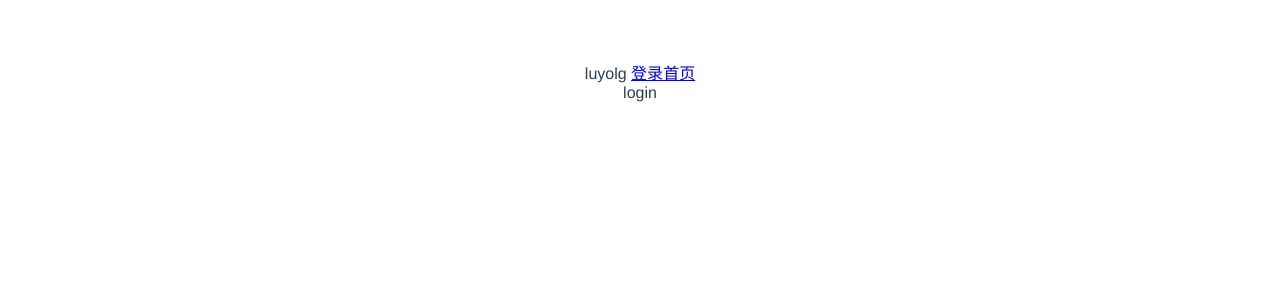
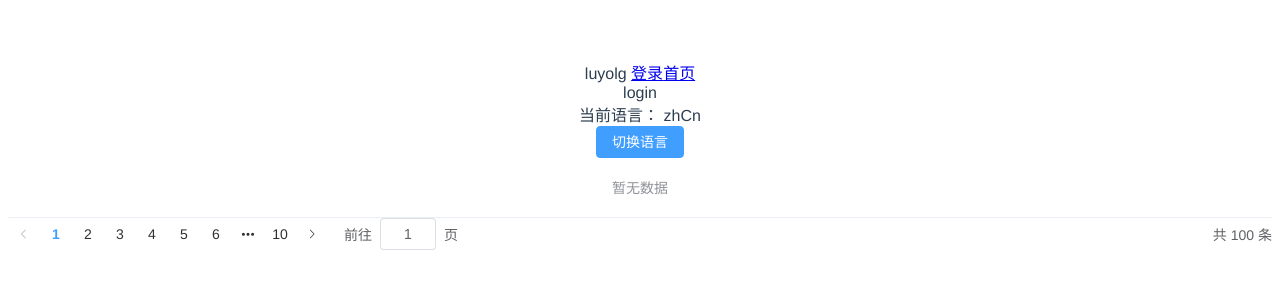
Before and after one commit to 13824041973/vue3ts-2b-management-website, a Vue app: page /#/login in a window 1280 px wide. Shown: the top 300 px of the page. Built offline with nearby package versions, Linux system fonts and the light colour scheme.

Commit message:
feat:集成element-plus

```diff
--- a/package.json
+++ b/package.json
@@ -11,6 +11,7 @@
   },
   "dependencies": {
     "core-js": "^3.8.3",
+    "element-plus": "^2.9.1",
     "vue": "^3.2.13",
     "vue-router": "^4.5.0",
     "vuex": "^4.1.0"
@@ -31,6 +32,8 @@
     "less": "^4.0.0",
     "less-loader": "^8.0.0",
     "prettier": "^2.4.1",
-    "typescript": "~4.5.5"
+    "typescript": "~4.5.5",
+    "unplugin-auto-import": "^0.19.0",
+    "unplugin-vue-components": "^0.28.0"
   }
 }
--- a/src/App.vue
+++ b/src/App.vue
@@ -1,19 +1,29 @@
 <template>
+  <el-config-provider :locale="locale">
     <div class="app">
       {{ $store.state.name }}
       <RouterLink to="/login">登录</RouterLink>
       <RouterLink to="/main">首页</RouterLink>
       <RouterView />
+      <div>当前语言： {{ language }}</div>
+      <el-button type="primary" @click="toggleLanguage">切换语言</el-button>
+      <el-table mb-1 :data="[]" />
+      <el-pagination :total="100" />
     </div>
+  </el-config-provider>
 </template>
 
-<script lang="ts">
-import { defineComponent } from 'vue'
+<script lang="ts" setup>
+import { ElConfigProvider } from 'element-plus'
+import zhCn from 'element-plus/es/locale/lang/zh-cn'
+import en from 'element-plus/es/locale/lang/en'
+import { computed, ref } from 'vue'
 
-export default defineComponent({
-  name: 'App',
-  components: {}
-})
+const language = ref('zhCn')
+const locale = computed(() => (language.value === 'zhCn' ? zhCn : en))
+const toggleLanguage = () => {
+  language.value = language.value === 'zhCn' ? 'en' : 'zhCn'
+}
 </script>
 
 <style lang="less">
--- a/tsconfig.json
+++ b/tsconfig.json
@@ -12,7 +12,7 @@
     "useDefineForClassFields": true,
     "sourceMap": true,
     "baseUrl": ".",
-    "types": ["webpack-env"],
+    "types": ["webpack-env", "element-plus/global"],
     "paths": {
       "@/*": ["src/*"]
     },
--- a/vue.config.js
+++ b/vue.config.js
@@ -1,4 +1,11 @@
 const { defineConfig } = require('@vue/cli-service')
+const AutoImport = require('unplugin-auto-import/webpack')
+const Components = require('unplugin-vue-components/webpack')
+const { ElementPlusResolver } = require('unplugin-vue-components/resolvers')
 module.exports = defineConfig({
-  transpileDependencies: true
+  transpileDependencies: true,
+  configureWebpack: config => {
+    config.plugins.push(AutoImport.default({ resolvers: [ElementPlusResolver()] }))
+    config.plugins.push(Components.default({ resolvers: [ElementPlusResolver()] }))
+  }
 })
```
Also changed, not shown: auto-imports.d.ts (added, +10 -0 lines), components.d.ts (added, +17 -0 lines), 1 other file (tests, documents, lock files or other folders). Lines whose indentation alone changed are shown as unchanged.
